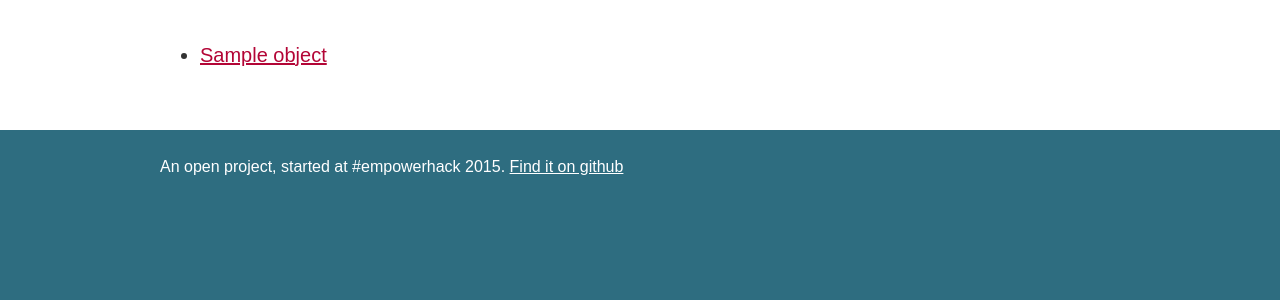
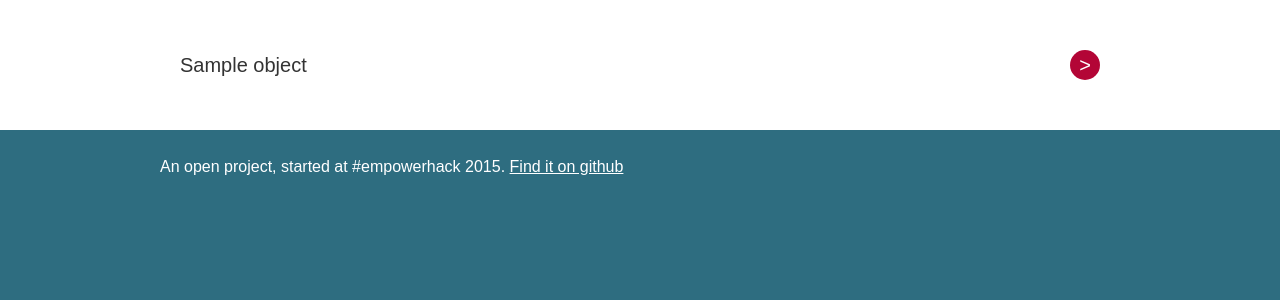
Before and after one commit to annikaC/HealthMate, a Django app: template templates/categories_i18n/category_list.html in a window 1280 px wide. Shown: the part 80-380 px from the top of the page. Run offline with Django 3.2, Linux system fonts and the light colour scheme; the template is opened without the code that fills it: most values are stand-ins (such as "Sample title", 1, 10 or a date in 2020); some libraries are stand-ins or nearby versions.

Commit message:
Add styling to category list

```diff
--- a/templates/categories_i18n/category_list.html
+++ b/templates/categories_i18n/category_list.html
@@ -2,9 +2,9 @@
 
 {% block content %}
   {% if object_list %}
-    <ul>
+    <ul class="catlist">
       {% for object in object_list %}
-        <li><a href="{% url 'category_detail' id=object.id %}">{{ object }}</a></li>
+        <li class="catlist-item"><a class="fontawesome-chevron-right" href="{% url 'category_detail' id=object.id %}">{{ object }}</a></li>
       {% endfor %}
     </ul>
   {% endif %}
```
